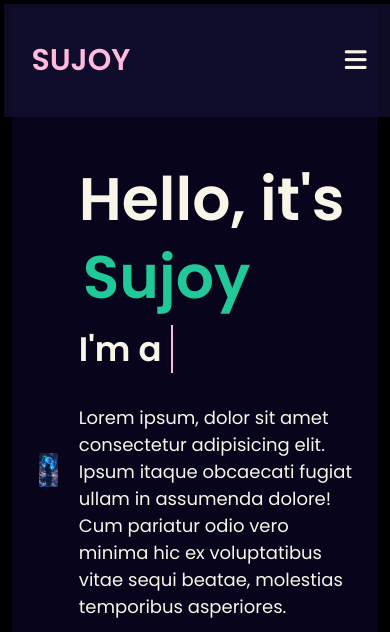
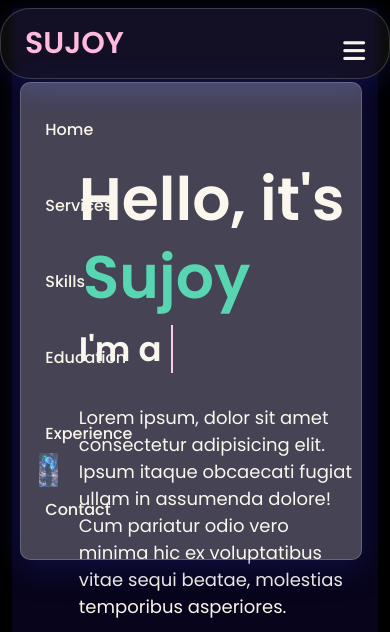
Before and after one commit to sujoy0908/portfolio-sujoy, a plain HTML site: page index.html in a window 390 px wide. Shown: the top 632 px of the page. Drawn offline with Linux system fonts and the light colour scheme.

Commit message:
Resolved Navbar Issue By Mr. Rajkumar Khatua

```diff
--- a/index.html
+++ b/index.html
@@ -8,18 +8,20 @@
 </head>
 <link rel="stylesheet" href="https://cdnjs.cloudflare.com/ajax/libs/font-awesome/6.5.1/css/all.min.css" integrity="sha512-DTOQO9RWCH3ppGqcWaEA1BIZOC6xxalwEsw9c2QQeAIftl+Vegovlnee1c9QX4TctnWMn13TZye+giMm8e2LwA==" crossorigin="anonymous" referrerpolicy="no-referrer" />
 <body>
+
     <header class="header">
         <a href="#" class="logo">SUJOY</a>
-        <i class="fa-solid fa-bars"></i>
         <nav class="navbar">
-            <a href="#home" class="active">Home</a>
+            <a href="#home">Home</a>
             <a href="#services">Services</a>
             <a href="#skills">Skills</a>
             <a href="#education">Education</a>
             <a href="#experience">Experience</a>
             <a href="#contact">Contact</a>
         </nav>
+        <i class="fa-solid fa-bars"></i>
     </header>
+
     <section class="home" id="home">
         <div class="home-img">
             <div class="slider">
--- a/script.js
+++ b/script.js
@@ -55,3 +55,17 @@ function plusSlides(n) {
     }
     slides[slideIndex - 1].style.display = "block  ";
 }
+const mobileMenuIcon = document.querySelector('.mobile-menu-icon');
+const mobileMenu = document.querySelector('.mobile-menu');
+
+mobileMenuIcon.addEventListener('click', () => {
+  mobileMenu.classList.toggle('open');
+});
+
+mobileMenu.classList.toggle('open', false);
+
+mobileMenu.style.display = mobileMenu.classList.contains('open') ? "block" : "none";
+
+mobileMenuIcon.addEventListener('click', () => {
+  mobileMenu.style.display = mobileMenu.classList.contains('open') ? "block" : "none";
+});
--- a/style.css
+++ b/style.css
@@ -35,77 +35,97 @@ html::-webkit-scrollbar-thumb {
     background: var(--main-color);
 }
 
+/* Header */
+
 .header {
     position: fixed;
-    top: 0;
+    top: 1;
     left: 0;
-    width: 100%;
-    padding: 3rem 6%;
-    background: rgba(20, 16, 52, 0.7);
-    filter: drop-shadow(10px);
+    right: 0;
+    margin: 0 auto; /* Centers the header horizontally */
+    padding: 0.8rem 2rem;
+    max-width: 1200px; /* Limit the header width */
     display: flex;
     justify-content: space-between;
     align-items: center;
     z-index: 100;
+    background: rgba(255, 255, 255, 0.05);
+    box-shadow: 0 8px 32px 0 rgba(31, 38, 135, 0.37);
+    backdrop-filter: blur(4.5px);
+    -webkit-backdrop-filter: blur(4.5px);
+    border-radius: 30px;
+    border: 1px solid rgba(255, 255, 255, 0.18);
 }
-.logo{
+
+/* Logo */
+.logo {
     font-size: 3rem;
     color: var(--main-color);
     font-weight: 800;
     cursor: pointer;
-    transition: 0.5s ease ;
+    transition: 0.5s ease;
 }
+
 .logo:hover {
     transform: scale(1.1);
 }
+/* Navbar Links */
+.navbar {
+    display: flex;
+    gap: 2rem;
+}
+
+.navbar a {
+    font-size: 14px;
+    color: var(--text-color);
+    font-weight: 500;
+    transition: 0.3s ease;
+    border-bottom: 3px solid transparent;
+}
+
+.navbar a:hover,
+.navbar a.active {
+    color: var(--main-color);
+    border-bottom: 3px solid var(--main-color);
+}
+
+/* Mobile Menu Icon */
 .fa-solid {
-    display: none;
+    display: none !important;
     cursor: pointer;
     font-size: 2.5rem;
     color: var(--text-color);
 }
-.navbar a {
-    font-size: 1.8rem;
-    color: var(--text-color);
-    margin-left: 4rem;
-    font-weight: 500;
-    transition: 0.3s ease;
-    border-bottom: 3px solid transparent;
-}
-.navbar a:hover,
-.navbar a.active{
-    color: var(--main-color);
-    border-bottom: 3px solid var(--main-color);
-}
 
-@media(max-width:995px){
-    .navbar{
+/* Responsive Styles */
+@media (max-width: 768px) {
+    .navbar {
+        flex-direction: column;
+        padding: 2rem;
         position: absolute;
         top: 100%;
-        right: 0;
-        width: 40%;
-        border-left: 3px solid var(--main-color);
-        border-bottom: 3px solid var(--main-color);
-        border-bottom-left-radius: 2rem;
-        padding: 1rem 3%;
-        background-color: var(--second-bg-color);
-        border-top: 0.1rem solid rgba(0,0,0,0.4);
-        display: none;
-    }
-    .navbar.active{
-        display: block;
+        right: 6%;
+        width: calc(100% - 12%);
+        background: rgba( 255, 255, 255, 0.25 );
+        box-shadow: 0 8px 32px 0 rgba( 31, 38, 135, 0.37 );
+        backdrop-filter: blur( 4px );
+        -webkit-backdrop-filter: blur( 4px );
+        border-radius: 10px;
+        border: 1px solid rgba( 255, 255, 255, 0.18 );
     }
     .navbar a {
-        display: block;
-        font-size: 2rem;
-        margin: 3rem 0;
+        font-size: 1.6rem;
+        padding: 1rem 0;
     }
-    .navbar a:hover,
-    .navbar a:active{
-        padding: 1rem;
-        border-radius: 0.5rem;
-        border-bottom: 0.5rem solid var(--main-color);
+    .navbar a.active {
+        border-bottom: 3px solid var(--main-color);
     }
+    /* Mobile Menu Icon */
+    .fa-solid {
+        display: block !important;
+        margin-top: 2rem;
+    }
+
 }
 
 section{
```
